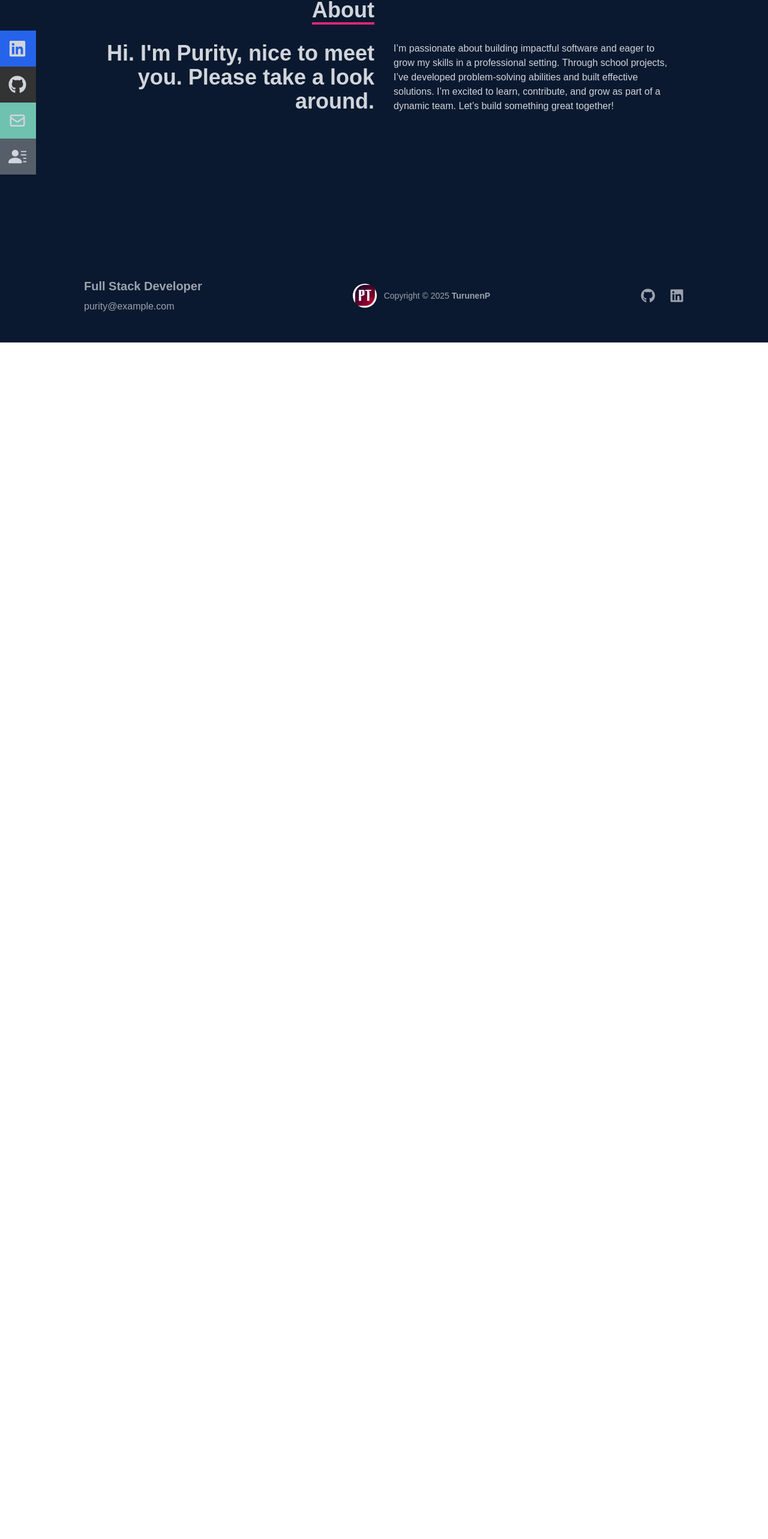
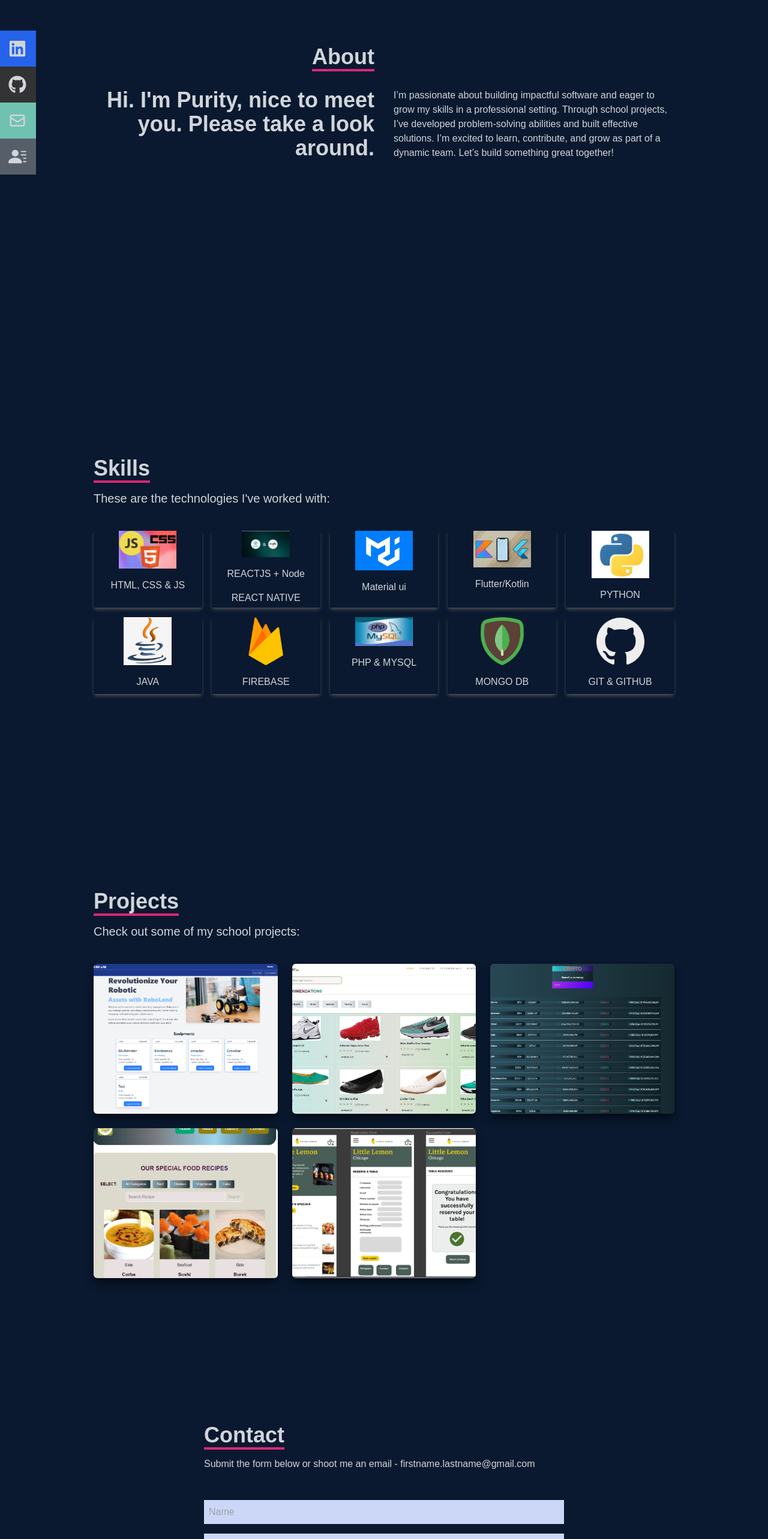
Before and after one commit to TurunenP/Portfolio, a React (Create React App) app: page / in a window 1280 px wide. Shown: the part 229-2795 px from the top of the page at 60% size. Before the commit the page ends 800 px from the top, so only its background shows below. Built offline with nearby package versions, Linux system fonts and the light colour scheme.

Commit message:
Update portfolio components and App.js

```diff
--- a/src/App.js
+++ b/src/App.js
@@ -1,51 +1,25 @@
-// import About from './components/About';
-// import Contact from './components/Contact';
-// //import Hero from './components/Hero';
-// import Navbar from './components/Navbar';
-// import Projects from './components/Projects';
-// import Skills from './components/Skills';
-// import Footer from './components/Footer';
-
-// function App() {
-//   return (
-//     <div>
-//     <Navbar/>
-//     {/* <Hero/> */}
-//       <About/>
-//       <Skills/>
-//       <Projects/>
-//       <Contact/>
-//        <Footer/>
-//     </div>
-//   );
-// };
-
-// export default App;
-
-
 import React, { useState } from "react";
+import Navbar from "./components/Navbar";
 import About from "./components/About";
 import Skills from "./components/Skills";
-import Navbar from "./components/Navbar";
 import Projects from "./components/Projects";
 import Contact from "./components/Contact";
 import Footer from "./components/Footer";
 
 const App = () => {
-  const [activeSection, setActiveSection] = useState("about"); // Track the active section
+  const [activeSection, setActiveSection] = useState("about");
 
   return (
     <div className="scroll-smooth">
-      {/* Pass setActiveSection to Navbar so it can update the active section */}
+      {/* Pass setActiveSection to Navbar */}
       <Navbar setActiveSection={setActiveSection} />
 
-      {/* Conditionally render sections based on activeSection */}
-      {activeSection === "about" && <About />}
-      {activeSection === "skills" && <Skills />}
-      {activeSection === "projects" && <Projects />}
-      {activeSection === "contact" && <Contact />}
-      {/* Add more sections like Projects, Contact as needed */}
-      {/* <Footer /> */}
+      {/* All sections rendered one after another */}
+      <About />
+      <Skills />
+      <Projects />
+      <Contact />
+      <Footer />
     </div>
   );
 };
--- a/src/components/About.jsx
+++ b/src/components/About.jsx
@@ -1,52 +1,12 @@
-// import React from "react";
-// import Footer from "./Footer";
-
-// const About = () => {
-//   return (
-//     // <div
-//     //   name="about"
-//     //   className="w-full min-h-screen bg-[#0a192f] text-gray-300 pt-32 " >
-//     <div name="about" className="w-full h-screen bg-[#0a192f] text-gray-300">
-//       <div className="flex-grow flex flex-col justify-center items-center w-full h-full">
-//         <div className="max-w-[1000px] w-full grid grid-cols-2 gap-8">
-//           <div className="sm:text-right pb-8 pl-4">
-//             <p className="text-4xl font-bold inline border-b-4 border-pink-600">
-//               About
-//             </p>
-//           </div>
-//           <div></div>
-//         </div>
-//         <div className="max-w-[1000px] w-full grid sm:grid-cols-2 gap-8 px-4">
-//           <div className="sm:text-right text-4xl font-bold">
-//             <p>Hi. I'm Purity, nice to meet you. Please take a look around.</p>
-//           </div>
-//           <div>
-//             <p>
-//               I’m passionate about building impactful software and eager to grow
-//               my skills in a professional setting. Through school projects, I’ve
-//               developed problem-solving abilities and built effective solutions.
-//               I’m excited to learn, contribute, and grow as part of a dynamic
-//               team. Let’s build something great together!
-//             </p>
-//           </div>
-//         </div>
-//       </div>
-//     </div>
-//   );
-// };
-
-// export default About;
-
-//Changes
 import React from "react";
-import Footer from "./Footer";
 
 const About = () => {
   return (
-    <div
-      name="about"
-      className="w-full h-screen bg-[#0a192f] text-gray-300 flex flex-col"
-    >
+    // <div
+    //   name="about"
+    //   className="w-full min-h-screen bg-[#0a192f] text-gray-300 pt-32 " >
+    <>
+      <div name="about" className="w-full h-screen bg-[#0a192f] text-gray-300">
         <div className="flex-grow flex flex-col justify-center items-center w-full h-full">
           <div className="max-w-[1000px] w-full grid grid-cols-2 gap-8">
             <div className="sm:text-right pb-8 pl-4">
@@ -58,23 +18,23 @@
           </div>
           <div className="max-w-[1000px] w-full grid sm:grid-cols-2 gap-8 px-4">
             <div className="sm:text-right text-4xl font-bold">
-            <p>Hi. I'm Purity, nice to meet you. Please take a look around.</p>
+              <p>
+                Hi. I'm Purity, nice to meet you. Please take a look around.
+              </p>
             </div>
             <div>
               <p>
-              I’m passionate about building impactful software and eager to grow
-              my skills in a professional setting. Through school projects, I’ve
-              developed problem-solving abilities and built effective solutions.
-              I’m excited to learn, contribute, and grow as part of a dynamic
-              team. Let’s build something great together!
+                I’m passionate about building impactful software and eager to
+                grow my skills in a professional setting. Through school
+                projects, I’ve developed problem-solving abilities and built
+                effective solutions. I’m excited to learn, contribute, and grow
+                as part of a dynamic team. Let’s build something great together!
               </p>
             </div>
           </div>
         </div>
-
-      {/* Footer added here */}
-      <Footer />
       </div>
+    </>
   );
 };
 
--- a/src/components/Contact.jsx
+++ b/src/components/Contact.jsx
@@ -1,12 +1,64 @@
-// import React from 'react';
-// import Footer from './Footer';
+import React from "react";
+import Footer from "./Footer";
+
+const Contact = () => {
+  return (
+    <div
+      name="contact"
+      className="w-full h-screen bg-[#0a192f] flex justify-center items-center p-4 pt-28"
+    >
+      <form
+        method="POST"
+        action="https://getform.io/f/e778bbdb-2c33-40b3-892a-b81df0c1d898"
+        className="flex flex-col max-w-[600px] w-full"
+      >
+        <div className="pb-8">
+          <p className="text-4xl font-bold inline border-b-4 border-pink-600 text-gray-300">
+            Contact
+          </p>
+          <p className="text-gray-300 py-4">
+            Submit the form below or shoot me an email -
+            firstname.lastname@gmail.com
+          </p>
+        </div>
+        <input
+          className="bg-[#ccd6f6] p-2"
+          type="text"
+          placeholder="Name"
+          name="name"
+        />
+        <input
+          className="my-4 p-2 bg-[#ccd6f6]"
+          type="text"
+          placeholder="Email"
+          name="email"
+        />
+        <textarea
+          className="bg-[#ccd6f6] p-2"
+          name="message"
+          rows="5"
+          placeholder="Message"
+        ></textarea>
+        <button className="text-white border-2 hover:bg-pink-600 hover:border-pink-600 px-4 py-3 my-8 mx-auto flex items-center">
+          Let's Collaborate
+        </button>
+      </form>
+    </div>
+  );
+};
+
+export default Contact;
+
+// import React from "react";
+// import Footer from "./Footer";
 
 // const Contact = () => {
 //   return (
 //     <div
 //       name="contact"
-//       className="w-full h-screen bg-[#0a192f] flex justify-center items-center p-4 pt-28"
+//       className="w-full min-h-screen bg-[#0a192f] flex flex-col justify-center items-center p-4 pt-28"
 //     >
+//       {/* Contact Form */}
 //       <form
 //         method="POST"
 //         action="https://getform.io/f/e778bbdb-2c33-40b3-892a-b81df0c1d898"
@@ -44,65 +96,10 @@
 //         </button>
 //       </form>
 
-
+//       {/* Footer Section */}
+//       {/* <Footer /> */}
 //     </div>
 //   );
 // };
 
 // export default Contact;
-
-
-import React from "react";
-import Footer from "./Footer";
-
-const Contact = () => {
-  return (
-    <div
-      name="contact"
-      className="w-full min-h-screen bg-[#0a192f] flex flex-col justify-center items-center p-4 pt-28"
-    >
-      {/* Contact Form */}
-      <form
-        method="POST"
-        action="https://getform.io/f/e778bbdb-2c33-40b3-892a-b81df0c1d898"
-        className="flex flex-col max-w-[600px] w-full"
-      >
-        <div className="pb-8">
-          <p className="text-4xl font-bold inline border-b-4 border-pink-600 text-gray-300">
-            Contact
-          </p>
-          <p className="text-gray-300 py-4">
-            Submit the form below or shoot me an email -
-            firstname.lastname@gmail.com
-          </p>
-        </div>
-        <input
-          className="bg-[#ccd6f6] p-2"
-          type="text"
-          placeholder="Name"
-          name="name"
-        />
-        <input
-          className="my-4 p-2 bg-[#ccd6f6]"
-          type="text"
-          placeholder="Email"
-          name="email"
-        />
-        <textarea
-          className="bg-[#ccd6f6] p-2"
-          name="message"
-          rows="5"
-          placeholder="Message"
-        ></textarea>
-        <button className="text-white border-2 hover:bg-pink-600 hover:border-pink-600 px-4 py-3 my-8 mx-auto flex items-center">
-          Let's Collaborate
-        </button>
-      </form>
-
-      {/* Footer Section */}
-      {/* <Footer /> */}
-    </div>
-  );
-};
-
-export default Contact;
--- a/src/components/Footer.jsx
+++ b/src/components/Footer.jsx
@@ -1,48 +1,3 @@
-// import React from "react";
-// import { FaGithub, FaLinkedin } from "react-icons/fa";
-// import Logo from "../assets/PT.JPG";
-
-// const Footer = () => {
-//   return (
-//     <footer className="bg-[#0a192f] text-gray-400 py-6 pt-6">
-//       <div className="max-w-[1000px] mx-auto flex flex-col md:flex-row justify-between items-center px-4 ">
-//         <div className="text-center md:text-left">
-//           {/* <h1 className="text-2xl font-bold text-pink-600">Your Name</h1> */}
-//           <p className="text-xl font-bold">Full Stack Developer</p>
-//         </div>
-
-//         <div className="bg-[#0a192f] text-white p-10 flex items-center justify-center">
-//           <img src={Logo} alt="LogoImage" className="w-6 h-6 mr-2" />
-
-//           <h2 className="text-sm">
-//             Copyright &copy; 2025 <span className="font-bold">TurunenP</span>
-//           </h2>
-//         </div>
-//       </div>
-
-//     </footer>
-//   );
-// };
-
-// export default Footer;
-
-// Footer
-// import React from "react";
-// import Logo from "../assets/PT.JPG";
-
-// const Footer = () => {
-//   return (
-//     <div className="bg-[#171f36] text-white p-10 flex items-center justify-center">
-//       <img src={Logo} alt="LogoImage" className="w-6 h-6 mr-2" />
-//       <h2 className="text-sm">
-//         Copyright &copy; 2025 <span className="font-bold">TurunenP</span>
-//       </h2>
-//     </div>
-//   );
-// };
-
-// export default Footer;
-
 import React from "react";
 import { FaGithub, FaLinkedin } from "react-icons/fa";
 import Logo from "../assets/PT.JPG";
@@ -59,7 +14,7 @@
               href="mailto:purity@example.com"
               className="hover:text-pink-600 transition-colors"
             >
-              purity@example.com
+              firstname.secondname@gmail.com
             </a>
           </p>
         </div>
--- a/src/components/Navbar.jsx
+++ b/src/components/Navbar.jsx
@@ -155,7 +155,6 @@
 // };
 
 // export default Navbar;
-
 
 import React, { useState } from "react";
 import { Link } from "react-scroll";
--- a/src/components/Projects.jsx
+++ b/src/components/Projects.jsx
@@ -27,7 +27,7 @@
         <div className="grid sm:grid-cols-2 md:grid-cols-3 gap-6 mb-2">
           <div
             style={{ backgroundImage: `url(${Lab})` }}
-            className="h-[180px] shadow-lg shadow-[#040c16] group container rounded-md flex justify-center text-center items-center mx-auto content-div"
+            className="h-[220px] shadow-lg shadow-[#040c16] group container rounded-md flex justify-center text-center items-center mx-auto content-div"
           >
             <div className="opacity-0 group-hover:opacity-100">
               <span className="text-2xl font-bold text-white tracking-wider">
@@ -35,7 +35,7 @@
               </span>
               <div className="pt-8 text-center">
                 <a
-                  href="https://github.com/TurunenP/Updated-Inventory"
+                  href="https://updated-inventory.vercel.app/"
                   target="_blank"
                   rel="noopener noreferrer"
                 >
@@ -57,7 +57,7 @@
           </div>
           <div
             style={{ backgroundImage: `url(${elegantShoes})` }}
-            className="h-[180px] shadow-lg shadow-[#040c16] group container rounded-md flex justify-center text-center items-center mx-auto content-div"
+            className="h-[220px] shadow-lg shadow-[#040c16] group container rounded-md flex justify-center text-center items-center mx-auto content-div"
           >
             <div className="opacity-0 group-hover:opacity-100">
               <span className="text-2xl font-bold text-white tracking-wider">
@@ -88,7 +88,7 @@
 
           <div
             style={{ backgroundImage: `url(${crypto})` }}
-            className="h-[180px] shadow-lg shadow-[#040c16] group container rounded-md flex justify-center text-center items-center mx-auto content-div"
+            className="h-[220px] shadow-lg shadow-[#040c16] group container rounded-md flex justify-center text-center items-center mx-auto content-div"
           >
             <div className="opacity-0 group-hover:opacity-100">
               <span className="text-2xl font-bold text-white tracking-wider">
@@ -119,7 +119,7 @@
 
           <div
             style={{ backgroundImage: `url(${tastyEats})` }}
-            className="h-[180px] shadow-lg shadow-[#040c16] group container rounded-md flex justify-center text-center items-center mx-auto content-div"
+            className="h-[220px] shadow-lg shadow-[#040c16] group container rounded-md flex justify-center text-center items-center mx-auto content-div"
           >
             <div className="opacity-0 group-hover:opacity-100">
               <span className="text-2xl font-bold text-white tracking-wider">
@@ -150,7 +150,7 @@
 
           <div
             style={{ backgroundImage: `url(${Little})` }}
-            className="h-[180px] shadow-lg shadow-[#040c16] group container rounded-md flex justify-center text-center items-center mx-auto content-div"
+            className="h-[220px] shadow-lg shadow-[#040c16] group container rounded-md flex justify-center text-center items-center mx-auto content-div"
           >
             <div className="opacity-0 group-hover:opacity-100">
               <span className="text-2xl font-bold text-white tracking-wider">
```
Also changed, not shown: src/components/Hero.jsx (+14 -13 lines), src/components/Skills.jsx (+13 -15 lines). Lines whose indentation alone changed are shown as unchanged.
